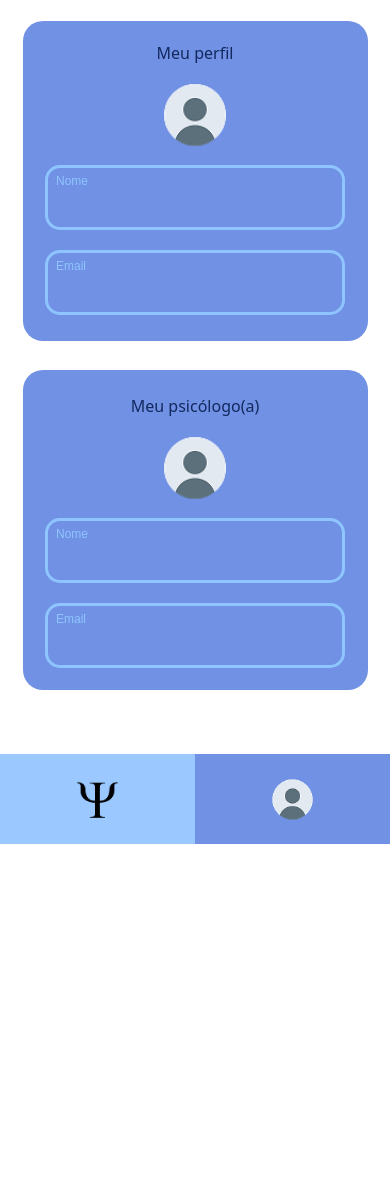
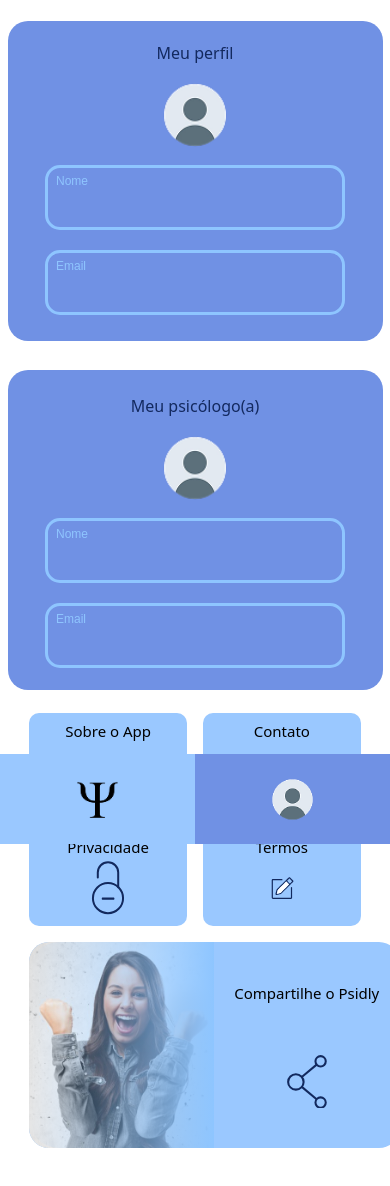
Before and after one commit to tfnt128/Psidly, a React (Vite) app: page /profilepagepat in a window 390 px wide. Shown: the top 1186 px of the page. Before the commit the page ends 844 px from the top, so only its background shows below. Built offline with nearby package versions, Linux system fonts and the light colour scheme; what tailwindcss-animated would draw is missing.

Commit message:
Commit da proteção de rotas 1

```diff
--- a/src/components/Login/LoginBox.jsx
+++ b/src/components/Login/LoginBox.jsx
@@ -32,9 +32,12 @@ export default function LoginBox({setOkayNotifInfo, setResponseLogin}){
             setStandState(true);
             const response = await postLogin(email, senha); //endpoint - envio do email e senha
             console.log(response.success)
+            console.log(response.token)
             if (response.success == true){
                 setOkayNotifInfo("valido");
                 setResponseLogin(response.message);
+                console.log(response.token)
+                // localStorage.setItem("token", token)
 
                 goToHomepage();
             }
--- a/src/components/ProfilePagePat/ProfilePat.jsx
+++ b/src/components/ProfilePagePat/ProfilePat.jsx
@@ -4,7 +4,7 @@ import ShowPut from "../General/ShowPut"
 export default function ProfilePat({}){
 
     return(
-        <div className="w-[115%] lg:w-[2100px] h-[320px] lg:h-[1150px] lg:ml-[850px] lg:mt-[3%] mt-[7%] flex flex-col lg:flex-col items-center bg-quarternario rounded-[20px] lg:rounded-[100px]">
+        <div className="w-[125%] lg:w-[2100px] h-[320px] lg:h-[1150px] lg:ml-[850px] lg:mt-[3%] mt-[7%] flex flex-col lg:flex-col items-center bg-quarternario rounded-[20px] lg:rounded-[100px]">
             <h1 className="font-aboreto lg:text-[70px] mt-5 color-quarternario">Meu perfil</h1>
             <img
                 src={ ProfilePhoto}
--- a/src/components/ProfilePagePat/ProfilePsi.jsx
+++ b/src/components/ProfilePagePat/ProfilePsi.jsx
@@ -4,7 +4,7 @@ import ShowPut from "../General/ShowPut"
 export default function ProfilePsi({}){
 
     return(
-        <div className="w-[115%] lg:w-[2100px] h-[320px] lg:h-[1150px] lg:ml-[850px] lg:mt-[3%] mt-[7%] flex flex-col lg:flex-col items-center bg-quarternario rounded-[20px] lg:rounded-[100px]">
+        <div className="w-[125%] lg:w-[2100px] h-[320px] lg:h-[1150px] lg:ml-[850px] lg:mt-[3%] mt-[7%] flex flex-col lg:flex-col items-center bg-quarternario rounded-[20px] lg:rounded-[100px]">
             <h1 className="font-aboreto lg:text-[70px] mt-6 color-quarternario">Meu psicólogo(a)</h1>
 
              <img
--- a/src/pages/ProfilePagePat/Profilepagepat.jsx
+++ b/src/pages/ProfilePagePat/Profilepagepat.jsx
@@ -4,15 +4,23 @@ import HomemenuasidePat from "../../components/HomepagePat/HomemenuasidePat";
 import { useNavigate } from "react-router-dom";
 import ProfilePat from "../../components/ProfilePagePat/ProfilePat";
 import ProfilePsi from "../../components/ProfilePagePat/ProfilePsi";
-
+import Share from "../../components/Profilepage/Share";
+import Boxoption from "../../components/Profilepage/Boxoption";
+import Book from "../../assets/animations/Book.json"
+import Talk from "../../assets/animations/Talk.json"
+import Locker from "../../assets/animations/locker.json"
+import Write from "../../assets/animations/Write.json"
 
 export default function Profilepagepat(){
-
+    function goToEmail(){
+        window.location.href = "mailto:suporte@psidly.com?subject=Contato Psidly"
+    }
 
     return(
         <div>
+
             <div className="min-h-screen flex flex-col">
-                        <div className="fixed lg:hidden bottom-0 left-0 w-full ">
+                        <div className="fixed lg:hidden bottom-0 left-0 w-full z-50">
                             <HomemenuPat BgSelectPerfil={"bg-quarternario"}/>
                         </div>
                         <div className="hidden lg:flex lg:fixed bottom-0 left-0 h-full w-[10%]">
@@ -23,7 +31,13 @@ export default function Profilepagepat(){
                                 <ProfilePat/>
                                 <ProfilePsi/>
                             </div>
-
+                            <div className="grid grid-cols-2 mb-[100px] lg:grid-cols-2 lg:w-[2100px] w-[85%] gap-4 content-start lg:mt-[0px] lg:gap-60">
+                                <Boxoption tituloOpt={"Sobre o App"} AnimationOption={Book} Style={"lg:mt-[-150px] mt-[3px]"}/>
+                                <Boxoption tituloOpt={"Contato"} AnimationOption={Talk} Style={"lg:mt-[-150px]  mt-[3px]"} onClickWay={goToEmail}/>
+                                <Boxoption tituloOpt={"Privacidade"} AnimationOption={Locker} Style={"lg:mt-[-150px] mt-[3px]"}/>
+                                <Boxoption tituloOpt={"Termos"} AnimationOption={Write} Style={"lg:mt-[-150px] mt-[3px]"}/>
+                                <Share Style={"lg:w-[2280px] lg:h-[800px] w-[370px] lg:rounded-[50px] rounded-[20px] bg-secundario lg:mt-[-120px] hover:transition hover:transform hover:scale-105 duration-300"}/>
+                            </div>
                         </div>
             </div>
         </div>
```
